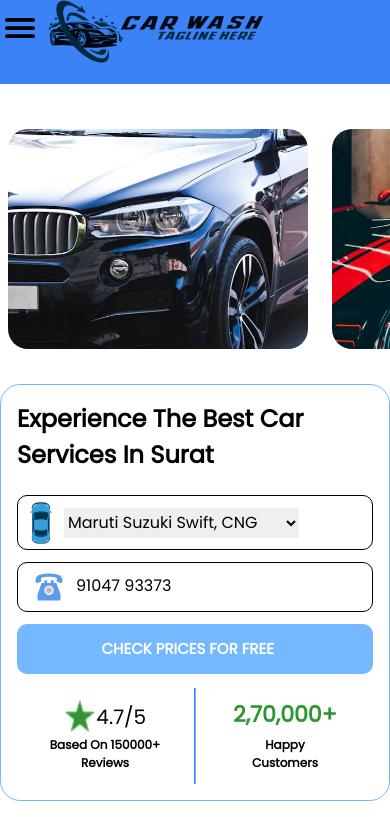
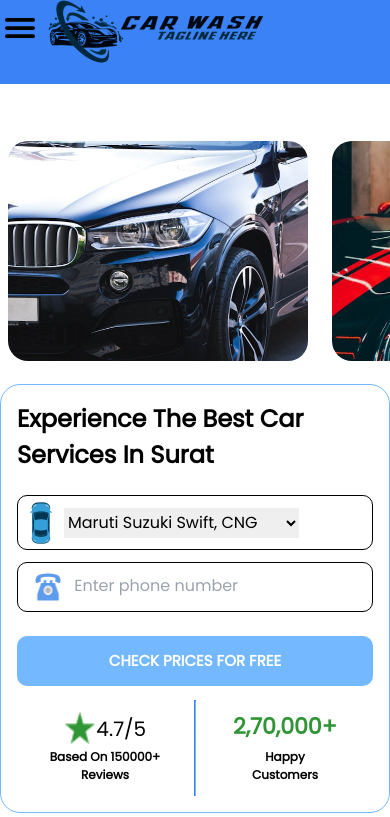
Before and after one commit to Vermaji8620/car_wash_new, a React (Vite) app: page / in a window 390 px wide. Shown: the top 817 px of the page. Built offline with nearby package versions, Linux system fonts and the light colour scheme.

Commit message:
home page form validation done

```diff
--- a/package.json
+++ b/package.json
@@ -12,6 +12,7 @@
   "dependencies": {
     "react": "^18.2.0",
     "react-dom": "^18.2.0",
+    "react-hot-toast": "^2.4.1",
     "react-icons": "^5.0.1",
     "react-router-dom": "^6.22.3"
   },
--- a/src/components/Card.jsx
+++ b/src/components/Card.jsx
@@ -3,10 +3,28 @@ import smallcar from "../assets/smallcar.png";
 import star from "../assets/starr.png";
 import telephone from "../assets/telephone.png";
 import line from "../assets/line.png";
+import { useEffect, useState } from "react";
 
 const Card = () => {
+  const [phno, setPhno] = useState("");
+  const [error, setError] = useState("");
+  useEffect(() => {
+    setTimeout(() => {
+      setError("");
+    }, 2000);
+  }, [error]);
   return (
-    <div className="sm:sticky relative sm:top-56 top-[54rem] z-20 bg-white rounded-[20px] border-[1px] border-[#74B9FF] sm:-mt-[690px] -mt-[500px] sm:mb-0 mb-40 flex items-center w-full mx-auto p-4 sm:pt-8 sm:w-[500px] sm:ml-[980px] ">
+    <form
+      onSubmit={(e) => {
+        e.preventDefault();
+        if (phno === "" || !/^[6-9]\d{9}$/.test(phno)) {
+          setError("Enter Valid Input");
+          return;
+        }
+        console.log(phno);
+      }}
+      className="sm:sticky relative sm:top-56 top-[54rem] z-20 bg-white rounded-[20px] border-[1px] border-[#74B9FF] sm:-mt-[690px] -mt-[500px] sm:mb-0 mb-40 flex items-center w-full mx-auto p-4 sm:pt-8 sm:w-[500px] sm:ml-[980px] "
+    >
       <div className="mx-auto gap-3 flex flex-col">
         <div className="sm:w-[402px] h-[114px]">
           <p className="font-poppins sm:text-start font-[700] sm:text-[37px] text-[24px] sm:leading-[45.5px]">
@@ -31,19 +49,34 @@ const Card = () => {
         </div>
         <div className="border-[#000000] items-center pl-4 gap-3 sm:w-[400px] sm:h-[67px] h-[50px] rounded-[10px] flex border-[1px]">
           <img src={telephone} alt="" className="w-[30px] h-[30px]" />
-          <div className="w-[118px] h-[30px]">
+          <div className="h-[30px]">
             <p className="font-poppins font-[400] sm:text-[19px] leading-[28.5px] ">
-              91047 93373
+              <input
+                type="text"
+                name="phonenumber"
+                id="phonenumber"
+                required
+                style={{ outline: "none" }}
+                placeholder="Enter phone number"
+                value={phno}
+                onChange={(e) => {
+                  const val = e.target.value;
+                  if (!isNaN(val) && /^\d{0,10}$/.test(val)) {
+                    setPhno(val);
+                  }
+                }}
+              />
             </p>
           </div>
         </div>
-        <div className="sm:w-[400px] sm:h-[58px] h-[50px] rounded-[10px] bg-[#74B9FF] items-center flex justify-center">
+        <div className="text-red-600">{error}</div>
+        <button className="sm:w-[400px] sm:h-[58px] h-[50px] rounded-[10px] bg-[#74B9FF] items-center flex justify-center">
           <div className="w-[235px] sm:h-[30px]">
-            <p className="text-white font-poppins text-[15px] sm:translate-x-0 translate-x-6 font-[600] sm:text-[19px] leading-[28.5px]">
+            <p className="text-white font-poppins text-[15px] sm:translate-x-0 font-[600] sm:text-[19px] leading-[28.5px]">
               CHECK PRICES FOR FREE
             </p>
           </div>
-        </div>
+        </button>
         <div className="flex items-center  overflow-hidden justify-between w-full mr-5">
           <div className="w-[176px] rounded-[20px] sm:gap-3 gap-1 flex flex-col text-center mt-3 h-[86px]">
             <div className="flex justify-center items-center">
@@ -73,7 +106,7 @@ const Card = () => {
           </div>
         </div>
       </div>
-    </div>
+    </form>
   );
 };
 
--- a/src/components/Header.jsx
+++ b/src/components/Header.jsx
@@ -4,8 +4,6 @@ import frame from "../assets/Frame.png";
 import mainlogo from "../assets/mainlogo.png";
 
 const Header = () => {
-
-
   return (
     <>
       <div className="sm:flex hidden absolute z-40 justify-around items-center w-[1257px] h-[76px] overflow-hidden bg-[#74B9FF] rounded-[50px] mt-6 ml-32">
```
Also changed, not shown: 1 other file (tests, documents, lock files or other folders).
